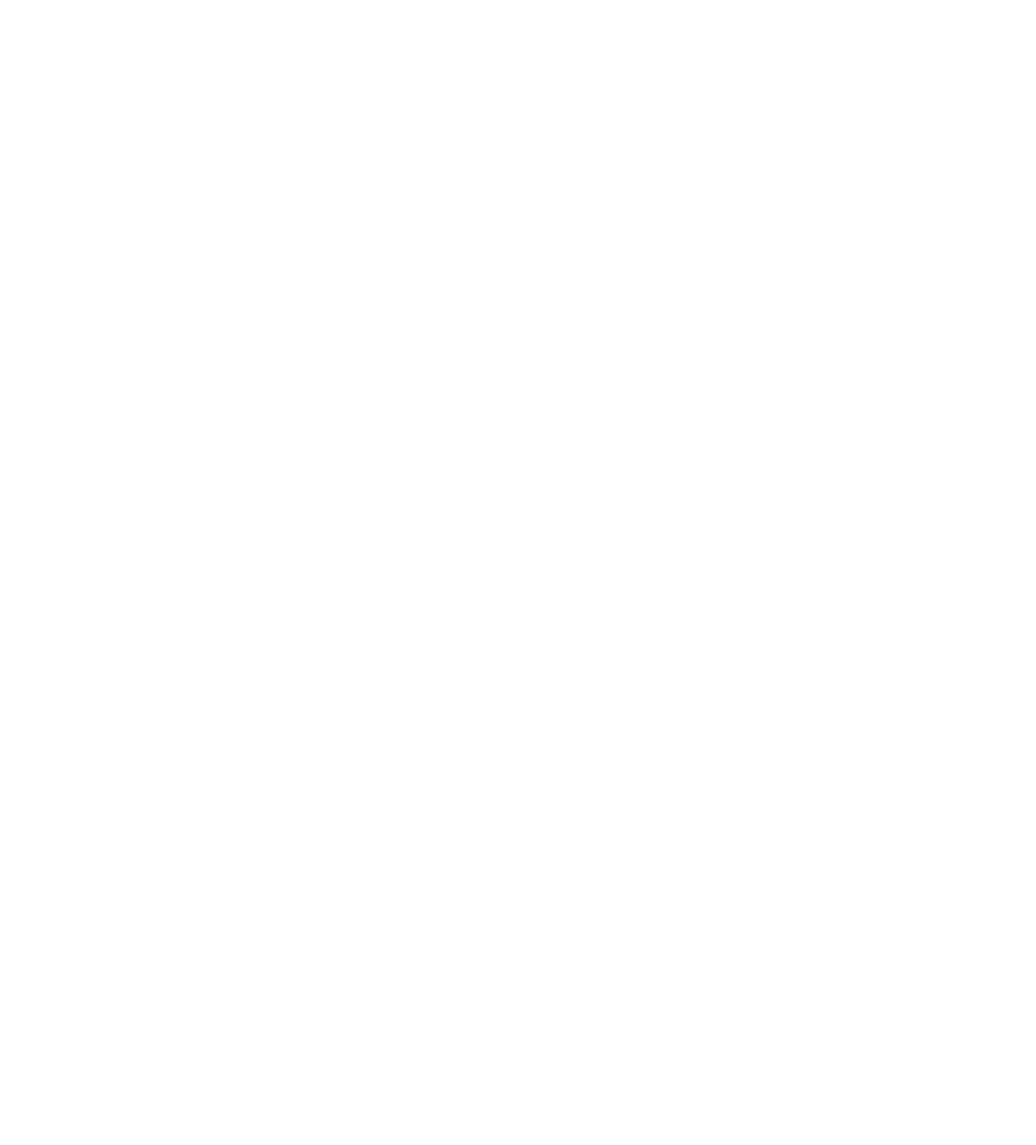
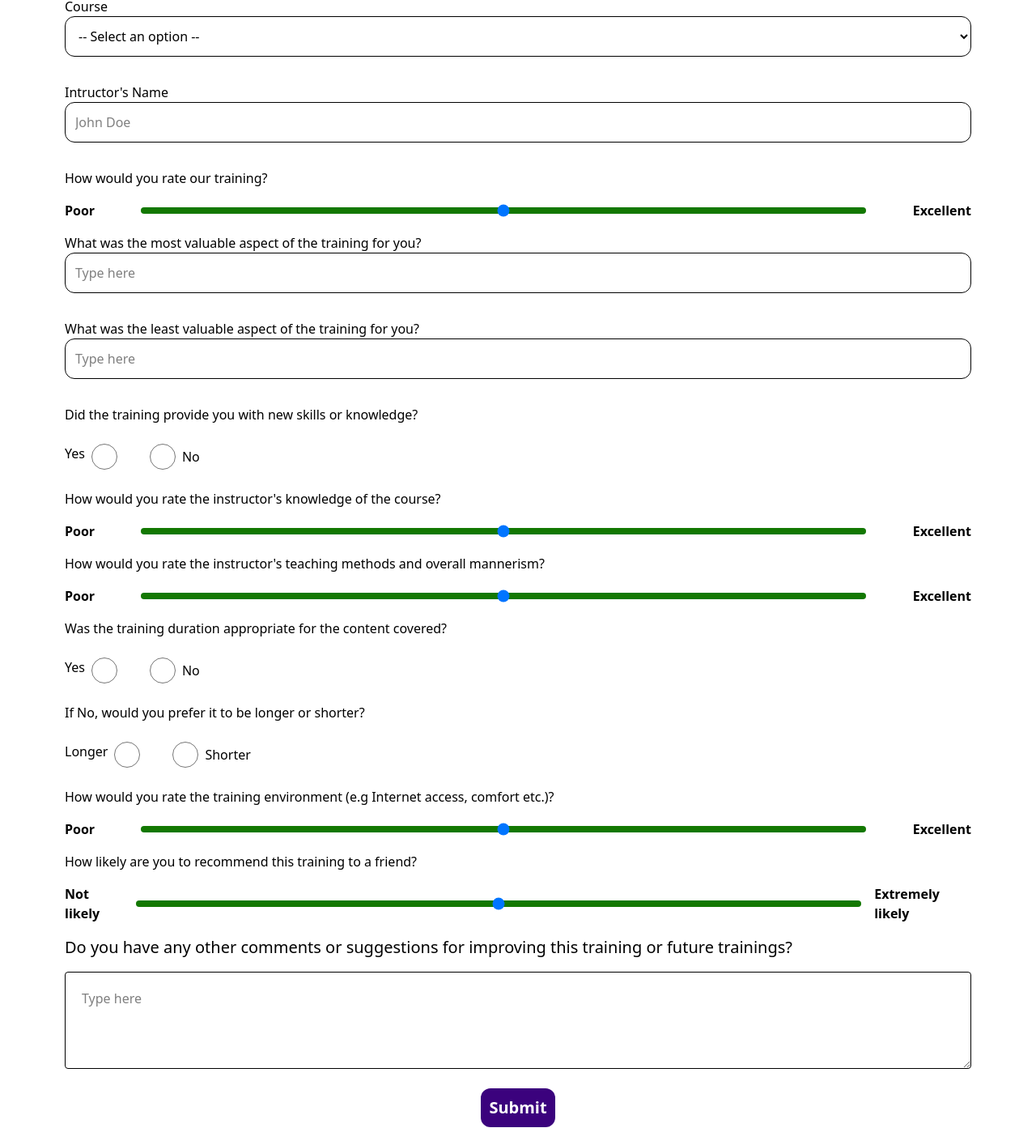
Before and after one commit to omodotetteh/Group-2-feedback, a React (Vite) app in the folder Frontend/feedback-app/: page /training in a window 1280 px wide. Before the commit this address had no page. Shown: the part 136-1550 px from the top of the page at 81% size. Before the commit the page ends 800 px from the top, so only its background shows below. Built offline with nearby package versions, Linux system fonts and the light colour scheme.

Commit message:
update:include traning feedback page

```diff
--- a/Frontend/feedback-app/src/App.jsx
+++ b/Frontend/feedback-app/src/App.jsx
@@ -1,13 +1,15 @@
 import React from 'react'
 import { BrowserRouter as Router, Routes, Route } from 'react-router-dom';
 import Studioform from "./Pages/Studioform";
-import Landingpage from './Pages/Landingpage'
+import Landingpage from './Pages/Landingpage';
+import Trainingfbform from './pages/Trainingfbform';
 
 function App() {
   return (
     <Router>
       <Routes>
         <Route path="/" element={<Landingpage />} />
+        <Route path="/training" element={<Trainingfbform />} />
         <Route path="/studio" element={<Studioform />} />
       </Routes>
     </Router>
--- a/Frontend/feedback-app/src/components/Cardcontainer.jsx
+++ b/Frontend/feedback-app/src/components/Cardcontainer.jsx
@@ -10,7 +10,7 @@
     {
         src : Trainings,
         name : 'Trainings',
-        to: '/trainings'
+        to: '/training'
     },
      {
         src : Studio,
--- a/Frontend/feedback-app/src/components/Checkbox.jsx
+++ b/Frontend/feedback-app/src/components/Checkbox.jsx
@@ -1,19 +1,20 @@
 import React from 'react'
 
-function Checkbox() {
+function Checkbox(props) {
   return (
     <div className=' items-center gap-10 my-4'>
-        <div className='flex items-center gap-10 my-6'>
-        <label className='flex items-center gap-2'>Yes
-            <input type="checkbox" name="yes" value="yes" className='w-8 h-8' />
-        </label>
-        <label className='flex items-center gap-2'>No
-            <input type="checkbox" name="no" value="no" className='w-8 h-8' />
+      <p className=''>{props.text}</p>
+      <div className='flex items-center gap-10 my-6'>
+        <label className='flex  gap-2'>
+          <span>{props.leftText}</span>
+          <input type="radio" name={props.name} value="yes" className='w-8 h-8' />
         </label>
 
-        </div>
-
-
+        <label className='flex items-center gap-2'>
+          <input type="radio" name={props.name} value="no" className='w-8 h-8' />
+          <span>{props.rightText}</span>
+        </label>
+      </div>
     </div>
   )
 }
--- a/Frontend/feedback-app/src/pages/Studioform.jsx
+++ b/Frontend/feedback-app/src/pages/Studioform.jsx
@@ -37,7 +37,12 @@
         leftText="Poor"
         rightText="Excellent"
       />
-      <Checkbox />
+      <Checkbox
+      text="Was it easy to book your session or service?"
+      name="feedback"
+      leftText="Yes"
+      rightText="No"
+      />
       <InputText
         label="If No, please tell us why"
         type="text"
@@ -48,7 +53,12 @@
         leftText="Poor"
         rightText="Excellent"
       />
-      <Checkbox />
+      <Checkbox
+      text="Was the equipment provided (e.g cameras, microphones, lighting, etc.) in good working condition and suitable for your needs?"
+      name="feedback"
+      leftText="Yes"
+      rightText="No"
+      />
       <ToggleButton
         name="usesProduct"
         value={form.usesProduct}
--- a/Frontend/feedback-app/src/pages/Trainingfbform.jsx
+++ b/Frontend/feedback-app/src/pages/Trainingfbform.jsx
@@ -16,8 +16,103 @@
         Training Feedback
       </h2>
       <form action="">
+        <DropdownSeclect
+        label="Course"
+        name="course"
+        options={["Web Development", "Product Design", "Data Analysis", "Cyber Security"]}
+        />
 
+        <InputText
+        label="Intructor's Name"
+        type="text"
+        placeholder="John Doe"
+        />
+
+        <RangeInput
+        text="How would you rate our training?"
+        leftText="Poor"
+        rightText="Excellent"
+        />
+
+        <InputText
+        label="What was the most valuable aspect of the training for you?"
+        type="text"
+        placeholder="Type here"
+        />
+
+        <InputText
+        label="What was the least valuable aspect of the training for you?"
+        type="text"
+        placeholder="Type here"
+        />
+
+        <Checkbox
+        text="Did the training provide you with new skills or knowledge?"
+        name="feedback"
+        leftText="Yes"
+        rightText="No"
+        />
+
+        <RangeInput
+        text="How would you rate the instructor's knowledge of the course?"
+        leftText="Poor"
+        rightText="Excellent"
+        />
+
+        <RangeInput
+        text="How would you rate the instructor's teaching methods and overall mannerism?"
+        leftText="Poor"
+        rightText="Excellent"
+        />
+
+        <Checkbox
+        text="Was the training duration appropriate for the content covered?"
+        name="feedback"
+        leftText="Yes"
+        rightText="No"
+        />
+
+        <Checkbox
+        text="If No, would you prefer it to be longer or shorter?"
+        name="feedback"
+        leftText="Longer"
+        rightText="Shorter"
+        />
+
+        <RangeInput
+        text="How would you rate the training environment (e.g Internet access, comfort etc.)?"
+        leftText="Poor"
+        rightText="Excellent"
+        />
+
+        <RangeInput
+        text="How likely are you to recommend this training to a friend?"
+        leftText="Not likely"
+        rightText="Extremely likely"
+        />
+
+        <label htmlFor="feedback" className="block text-xl my-4 font-normal">
+            Do you have any other comments or suggestions for improving this training or future trainings?
+        </label>
+        <textarea
+            name="feedback"
+            id="feedback"
+            placeholder="Type here"
+            className="min-w-full min-h-30 block m-auto rounded border border-black p-5">
+        </textarea>
+
+        <div className='flex justify-center mt-6'>
+          <Button
+          type="button"
+          text="Submit"
+          className="bg-[#3B027D] hover:bg-[hsl(268,97%,35%)]  gap-2.5 py-2.5"
+          />
+        </div>
       </form>
+
+      <div className='flex justify-center mt-6'>
+        <Outlinebutton text="Back to Home" to="/" />
+      </div>
     </div>
   )
 }
```
